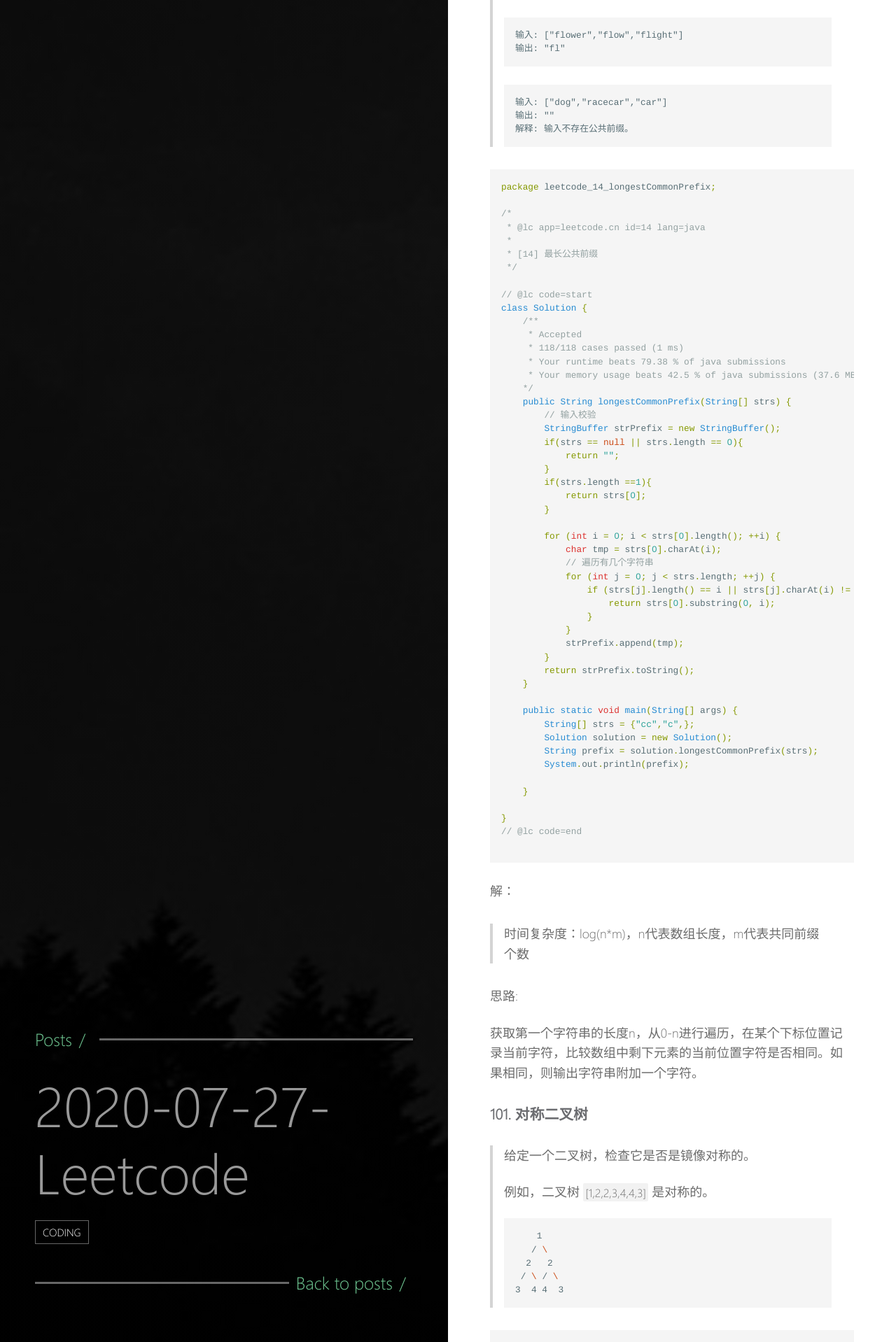
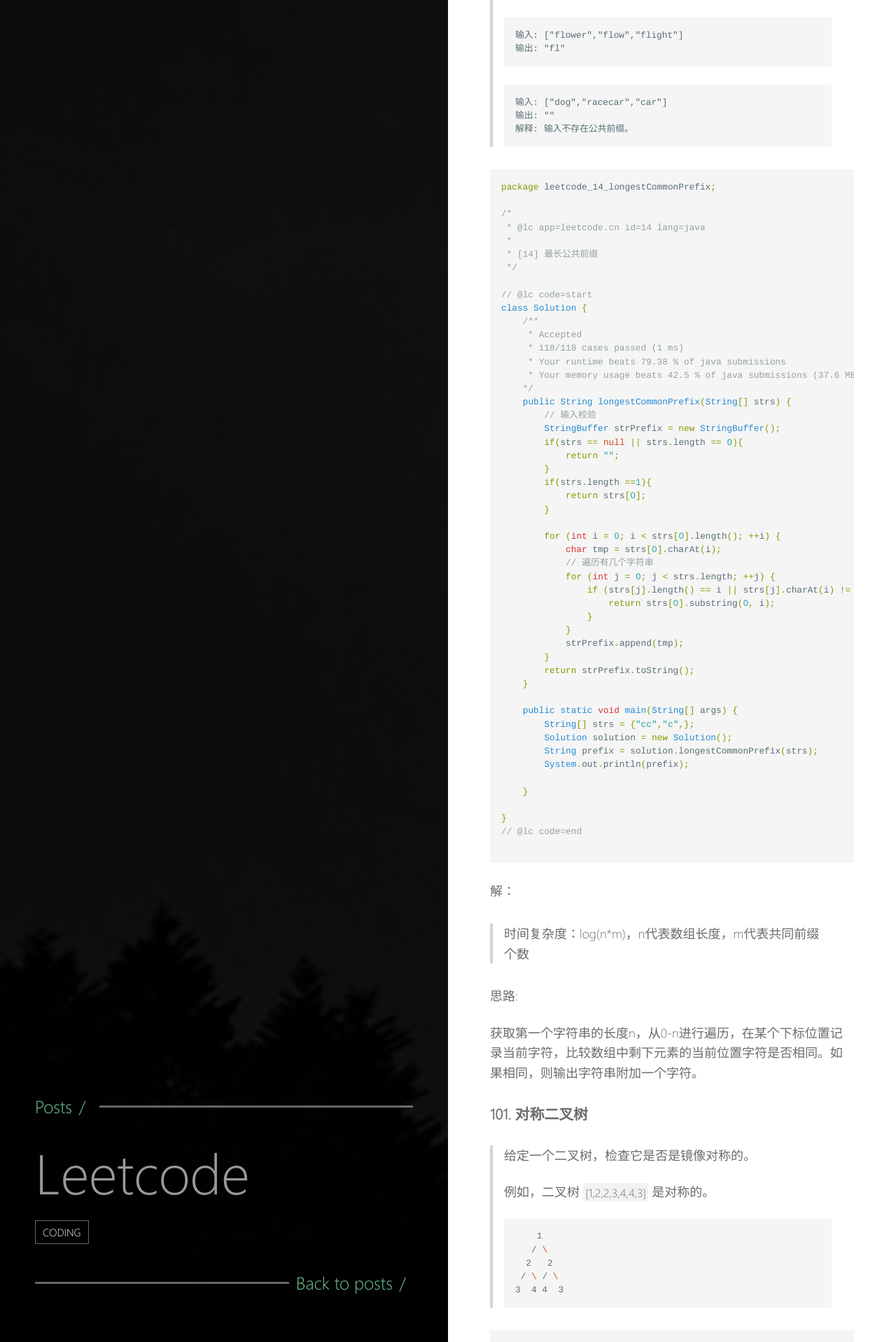
Before and after one commit to Maple-Chan/Maple-Chan.github.io, a Jekyll site: the page built from _posts/2020-07-27-Leetcode.md, in a window 1280 px wide. Shown: the part 3082-5000 px from the top of the page at 70% size. Built offline with Jekyll 4.4.1, drawn with Linux system fonts in a browser that asks for light colours.

Commit message:
改变标题

```diff
--- a/_posts/2020-07-27-Leetcode.md
+++ b/_posts/2020-07-27-Leetcode.md
@@ -1,6 +1,6 @@
 ---
 layout: post
-title:  "2020-07-27-Leetcode"
+title:  "Leetcode"
 date:   2020-07-27
 excerpt: "Stick to note down what I'v learnt"
 tag:
```
